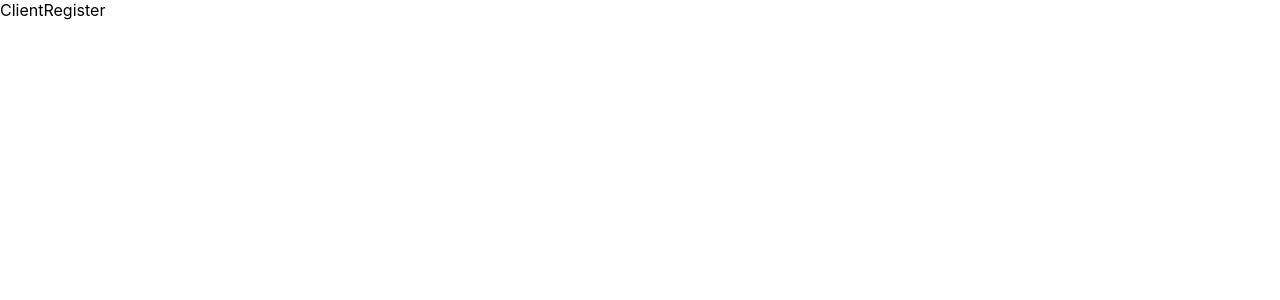
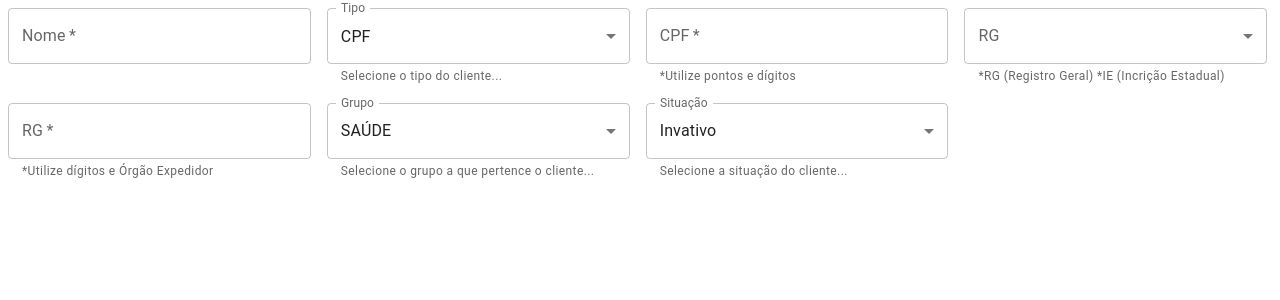
Before and after one commit to fernandosenacruz/desafio-MKData-full-stack, a React (Create React App) app in the folder mkdata-front/: page /client/register in a window 1280 px wide. Shown: the top 300 px of the page. Built offline with nearby package versions, Linux system fonts and the light colour scheme.

Commit message:
feat(ClientRegister): :sparkles: FormRegister
Cria formulário de cadastro de clientes

TODO: criar validações para o submit

```diff
--- /dev/null
+++ b/mkdata-front/src/components/FormRegister.tsx
@@ -0,0 +1,133 @@
+import Box from '@mui/material/Box';
+import MenuItem from '@mui/material/MenuItem';
+import TextField from '@mui/material/TextField';
+import { useState } from 'react';
+
+import labels from '../utils/labels';
+
+export default function FormRegister() {
+  const [name, setName] = useState('');
+  const [type, setType] = useState(labels.types[0]);
+  const [registration, setRegistration] = useState('');
+  const [group, setGroup] = useState(labels.groups[0]);
+  const [status, setStatus] = useState(labels.status[1]);
+  const [identification, setIdentification] = useState('');
+  const [taxpaperRegistration, setTaxpaperRegistration] = useState('');
+
+  const handleChangeState = (
+    target: HTMLInputElement | HTMLTextAreaElement,
+    setState: Function
+  ): void => {
+    setState(target.value);
+  };
+
+  return (
+    <Box
+      component="form"
+      sx={{
+        '& .MuiTextField-root': { m: 1, width: '30ch' },
+      }}
+      autoComplete="off"
+    >
+      <>
+        <TextField
+          id="name"
+          label="Nome"
+          value={name}
+          required
+          onChange={({ target }) => handleChangeState(target, setName)}
+        />
+        <TextField
+          id="type"
+          select
+          label="Tipo"
+          value={type}
+          onChange={({ target }) => handleChangeState(target, setType)}
+          helperText="Selecione o tipo do cliente..."
+        >
+          {labels.types.map((option, index) => (
+            <MenuItem key={option + index} value={option}>
+              {option}
+            </MenuItem>
+          ))}
+        </TextField>
+        <TextField
+          id="taxpaperRegistration"
+          label={type === 'CPF' ? 'CPF' : 'CNPJ'}
+          value={taxpaperRegistration}
+          required
+          onChange={({ target }) =>
+            handleChangeState(target, setTaxpaperRegistration)
+          }
+          helperText="*Utilize pontos e dígitos"
+          placeholder={
+            type === "CPF"
+            ? "Ex. 000.000.008-00"
+            : "Ex. XX.XXX.XXX/0001-XX"
+          }
+        />
+        <TextField
+          id="identification"
+          select
+          label={type === 'CPF' ? 'RG' : 'IE'}
+          value={identification}
+          onChange={({ target }) =>
+            handleChangeState(target, setIdentification)
+          }
+          helperText="*RG (Registro Geral) *IE (Incrição Estadual)"
+        >
+          {labels.identifications.map((option, index) => (
+            <MenuItem key={option + index} value={option}>
+              {option}
+            </MenuItem>
+          ))}
+        </TextField>
+        <TextField
+          id="registration"
+          label={type === 'CPF' ? 'RG' : 'IE'}
+          value={registration}
+          required
+          onChange={({ target }) => handleChangeState(target, setRegistration)}
+          helperText={
+            type === 'CPF'
+              ? '*Utilize dígitos e Órgão Expedidor'
+              : '*Separe por pontos'
+          }
+          placeholder={
+            type === 'CPF'
+              ? 'Ex. 0.000.000 SDS-PE'
+              : 'Ex. 388.108.598.269'
+          }
+        />
+        <TextField
+          id="group"
+          select
+          label="Grupo"
+          value={group}
+          onChange={({ target }) => handleChangeState(target, setGroup)}
+          helperText="Selecione o grupo a que pertence o cliente..."
+        >
+          {labels.groups.map((option, index) => (
+            <MenuItem key={option + index} value={option}>
+              {option}
+            </MenuItem>
+          ))}
+        </TextField>
+        <TextField
+          id="status"
+          select
+          label="Situação"
+          value={status}
+          onChange={({ target }) => handleChangeState(target, setStatus)}
+          helperText="Selecione a situação do cliente..."
+        >
+          {labels.status.map((option, index) => (
+            <MenuItem key={option + index} value={option}>
+              {option}
+            </MenuItem>
+          ))}
+        </TextField>
+      </>
+    </Box>
+  );
+}
--- a/mkdata-front/src/pages/ClientRegister.tsx
+++ b/mkdata-front/src/pages/ClientRegister.tsx
@@ -1,9 +1,11 @@
-import React from 'react'
+import FormRegister from '../components/FormRegister';
 
 function ClientRegister() {
   return (
-    <div>ClientRegister</div>
-  )
+    <div className="form-register">
+      <FormRegister />
+    </div>
+  );
 }
 
 export default ClientRegister;
--- /dev/null
+++ b/mkdata-front/src/utils/labels.ts
@@ -0,0 +1,15 @@
+export interface ILabels {
+  types: string[];
+  groups: string[];
+  status: string[];
+  identifications: string[];
+}
+
+const labels: ILabels = {
+  types: ['CPF', 'CNPJ'],
+  identifications: ['RG', 'IE'],
+  status: ['Ativo', 'Invativo'],
+  groups: ['SAÚDE', 'EMPRESARIAL', 'CONCULTORIA'],
+};
+
+export default labels;
```
